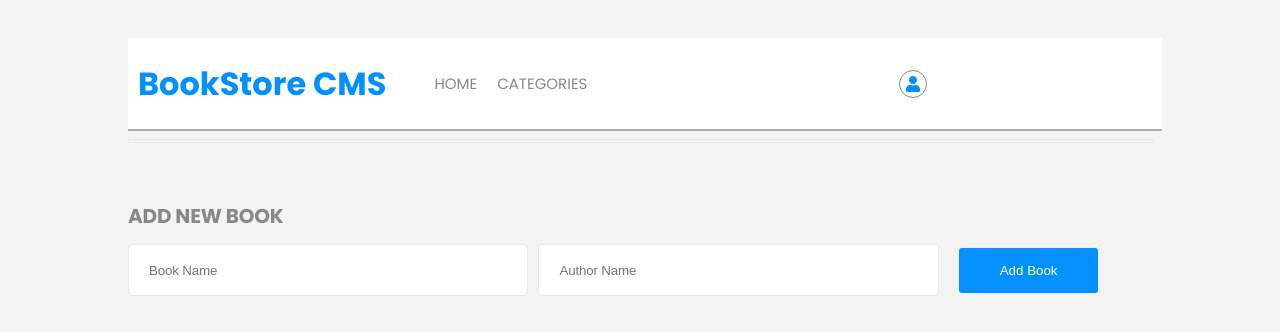
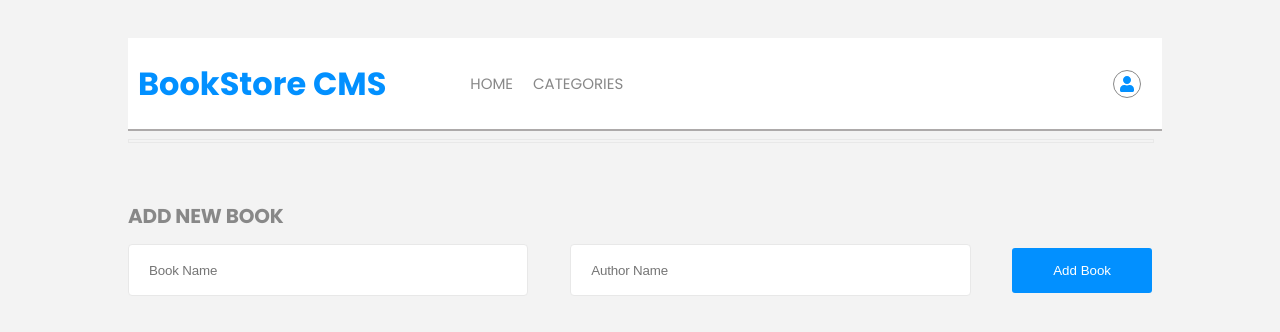
Before and after one commit to musangamfure/bookstore, a React (Create React App) app: page / in a window 1280 px wide. Shown: the top 332 px of the page. Built offline with nearby package versions, Linux system fonts and the light colour scheme; no server answers.

Commit message:
Update CSS

```diff
--- a/src/App.css
+++ b/src/App.css
@@ -39,6 +39,7 @@
   background-color: #fff;
   border-bottom: 2px solid #adaaaa;
   padding-left: 10px;
+  position: relative;
 }
 
 .navbar h1 {
@@ -46,18 +47,19 @@
 }
 
 .user__profile__icon {
+  position: absolute;
   color: #0290ff;
   border: 1px solid #888;
   padding: 5px;
   border-radius: 100%;
   display: flex;
-  margin-left: 300px;
+  right: 2%;
 }
 
 .nav__menu {
   display: flex;
   flex-direction: row;
-  justify-content: space-between;
+  justify-content: flex-end;
   align-items: center;
 }
 
@@ -72,7 +74,7 @@
   list-style-type: none;
   display: flex;
   flex-direction: row;
-  justify-content: center;
+  justify-content: flex-start;
   align-items: center;
   width: 70%;
 }
@@ -233,11 +235,12 @@
   color: #888;
 }
 
-.addbook__form {
+#addbook__form {
   display: flex;
   flex-direction: row;
   justify-content: space-between;
   align-items: center;
+  width: 100%;
 }
 
 .add__btn {
@@ -248,7 +251,6 @@
   border-radius: 3px;
   color: #fff;
   cursor: pointer;
-  margin-left: 10px;
 }
 
 .add__btn:hover {
```
